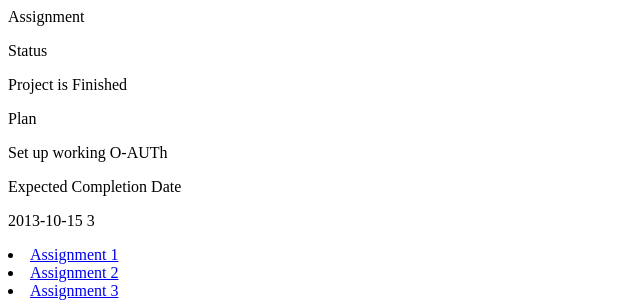
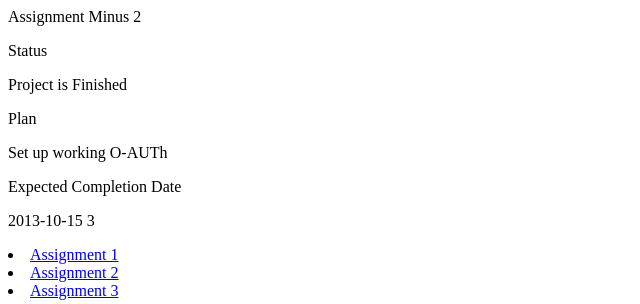
Before and after one commit to tfarwell-cs470/Minus, a Flask app: template templates/site02.html in a window 1280 px wide. Shown: the top 304 px of the page, without its empty margins (0-640 px from the left). Run offline with Flask 2, Linux system fonts and the light colour scheme; the template is opened without the code that fills it, so the values that code supplies are empty.

Commit message:
more fixes to template

```diff
--- a/templates/base.html
+++ b/templates/base.html
@@ -2,7 +2,7 @@
 <head>
   <title>{% block title %}Minus-Midterm{% endblock %}</title>
 </head>
-<body><id="site">Assignment {% block assignmentnumber%}{% endblock %}</>
+<body><id="site">Assignment {% block sitenumber%}{% endblock %}</>
 
 <p id="status">Status</p>
 
--- a/templates/site02.html
+++ b/templates/site02.html
@@ -1,18 +1,14 @@
 {% extends "base.html" %}
 {% block title %}Flask Login{% endblock %}
 
-{% block Assignmentnumber%}Minus 2{% endblock %}
+{% block sitenumber%}Minus 2{% endblock %}
 
 {% block status %}
-
     <p>Project is Finished</p>
-
 {% endblock %}
 
 {% block plan %}
-
     <p>Set up working O-AUTh</p>
-
 {% endblock %}
 
 {% block date %}
```
